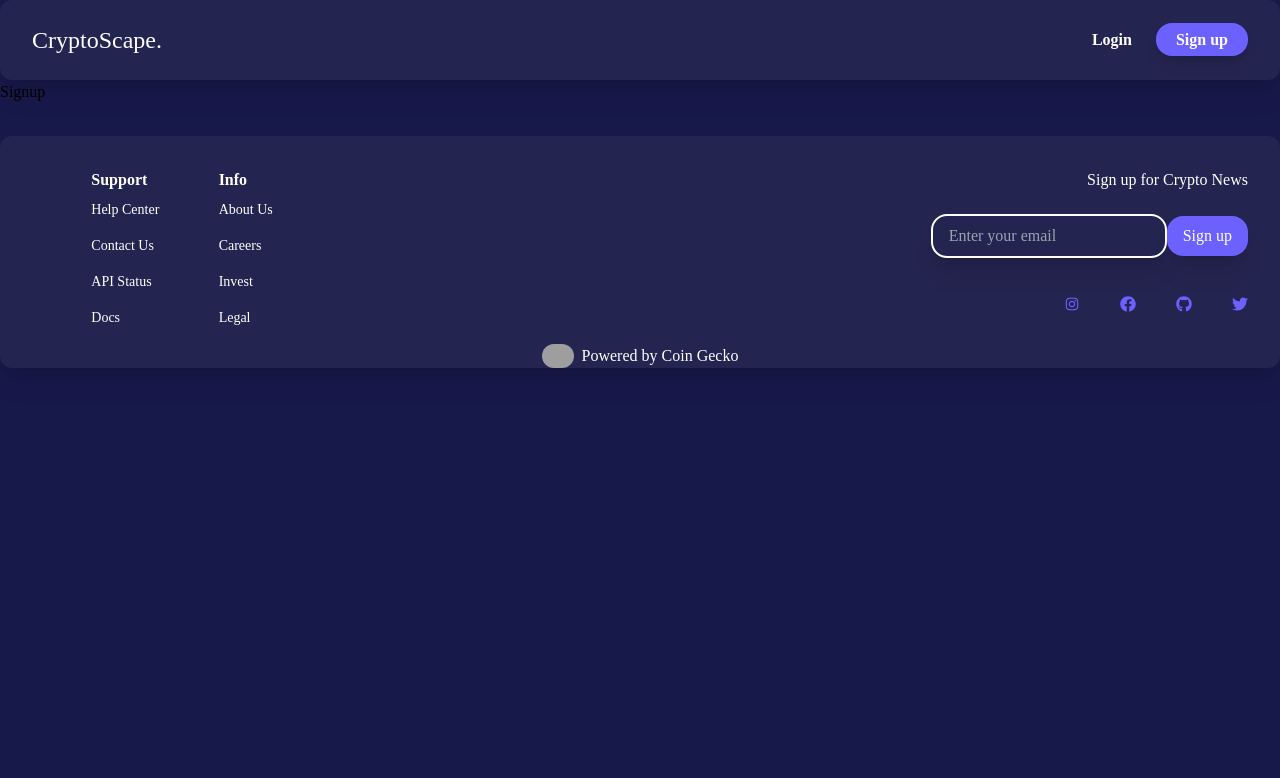
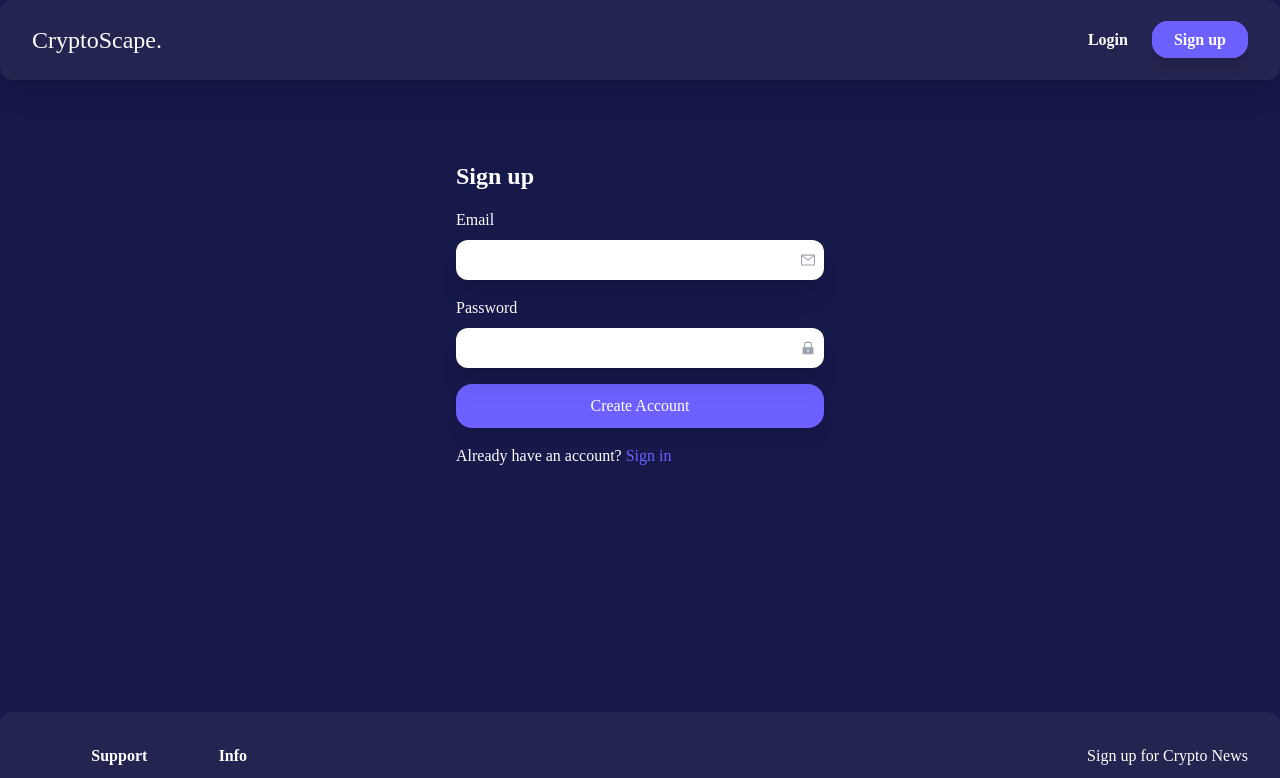
Before and after one commit to SneedUltima/Crypto-Database-Application, a React (Create React App) app: page /signup in a window 1280 px wide. Shown: the top 778 px of the page. Built offline with nearby package versions, Linux system fonts and the light colour scheme; no server answers; grey boxes are pictures that could not be loaded.

Commit message:
build: add and style signin and signup components

```diff
--- a/src/Components/Footer.jsx
+++ b/src/Components/Footer.jsx
@@ -4,7 +4,7 @@ import { FaTwitter, FaFacebook, FaGithub } from "react-icons/fa";
 
 const Footer = () => {
   return (
-    <div className="rounded-div bg-crypto-purple-light mt-8 pt-8 text-white">
+    <div className="rounded-div bg-crypto-purple-light mt-8 pt-8 pb-4 text-white">
       <div className="grid md:grid-cols-2">
         <div className="flex justify-evenly w-full md:max-w-[300px]">
           <div>
@@ -43,7 +43,7 @@ const Footer = () => {
                   />
                 </div>
                 <div>
-                  <button className="px-4 py-2 w-full rounded-2xl shadow-xl bg-crypto-purple-button md:w-auto my-2">
+                  <button className="px-4 py-2 w-full rounded-2xl shadow-xl bg-crypto-purple-button md:w-auto my-2 border-2 border-crypto-purple-button hover:bg-crypto-purple-light ease-in-out duration-300">
                     Sign up
                   </button>
                 </div>
--- a/src/Components/Navbar.jsx
+++ b/src/Components/Navbar.jsx
@@ -18,7 +18,8 @@ const Navbar = () => {
         </Link>
         <Link
           to="/signup"
-          className="px-5 py-2 bg-crypto-purple-button ml-2 rounded-2xl shadow-lg"
+          className="px-5 py-2 bg-crypto-purple-button ml-2 rounded-2xl shadow-lg hover:bg-crypto-purple-light
+          border-2 border-crypto-purple-button ease-in-out duration-300"
         >
           Sign up
         </Link>
@@ -35,7 +36,7 @@ const Navbar = () => {
       <div
         className={
           nav
-            ? "md:hidden fixed left-0 top-20 flex flex-col items-center justify-between w-full h-[90%] bg-crypto-purple-light ease-in duration-300"
+            ? "md:hidden fixed left-0 top-20 flex flex-col items-center justify-between w-full h-[90%] bg-crypto-purple-light ease-in duration-300 z-50"
             : "fixed left-[-100%] top-20 h-[90%] flex flex-col items-center justify-between ease-in duration-300"
         }
       >
@@ -54,7 +55,7 @@ const Navbar = () => {
             </button>
           </Link>
           <Link to="/signup">
-            <button className="w-full my-2 p-3 bg-crypto-purple-button rounded-2xl shadow-xl">
+            <button className="w-full my-2 p-3 bg-crypto-purple rounded-2xl shadow-xl hover:bg-crypto-purple-light">
               Sign Up
             </button>
           </Link>
--- a/src/Pages/SignIn.jsx
+++ b/src/Pages/SignIn.jsx
@@ -1,7 +1,49 @@
 import React from "react";
+import { AiFillLock, AiOutlineMail } from "react-icons/ai";
+import { Link } from "react-router-dom";
 
 const SignIn = () => {
-  return <div>SignIn</div>;
+  return (
+    <div>
+      <div className="max-w-[400px] mx-auto min-h-[600px] px-4 py-20 text-white">
+        <h1 className="text-2xl font-bold">Login</h1>
+        <form>
+          <div className="my-4">
+            <label>Email</label>
+            <div className="my-2 w-full relative rounded-2xl shadow-xl">
+              <input
+                className="w-full p-2 rounded-xl border-none z-0"
+                type="email"
+              />
+              <AiOutlineMail className="absolute right-2 top-3 text-gray-400" />
+            </div>
+          </div>
+          <div className="my-4">
+            <label>Password</label>
+            <div className="my-2 w-full relative rounded-2xl shadow-xl">
+              <input
+                className="w-full p-2 rounded-xl border-none z-0"
+                type="password"
+              />
+              <AiFillLock className="absolute right-2 top-3 text-gray-400" />
+            </div>
+          </div>
+          <button
+            className="px-5 py-2 bg-crypto-purple-button rounded-2xl shadow-lg hover:bg-crypto-purple-light
+          border-2 border-crypto-purple-button ease-in-out duration-300 w-full"
+          >
+            Sign in
+          </button>
+        </form>
+        <p className="my-4">
+          Don't have an account?{" "}
+          <Link className=" text-crypto-purple-button" to="/signup">
+            Sign up
+          </Link>
+        </p>
+      </div>
+    </div>
+  );
 };
 
 export default SignIn;
--- a/src/Pages/Signup.jsx
+++ b/src/Pages/Signup.jsx
@@ -1,7 +1,49 @@
 import React from "react";
+import { AiFillLock, AiOutlineMail } from "react-icons/ai";
+import { Link } from "react-router-dom";
 
 const Signup = () => {
-  return <div>Signup</div>;
+  return (
+    <div>
+      <div className="max-w-[400px] mx-auto min-h-[600px] px-4 py-20 text-white">
+        <h1 className="text-2xl font-bold">Sign up</h1>
+        <form>
+          <div className="my-4">
+            <label>Email</label>
+            <div className="my-2 w-full relative rounded-2xl shadow-xl">
+              <input
+                className="w-full p-2 rounded-xl border-none z-0"
+                type="email"
+              />
+              <AiOutlineMail className="absolute right-2 top-3 text-gray-400" />
+            </div>
+          </div>
+          <div className="my-4">
+            <label>Password</label>
+            <div className="my-2 w-full relative rounded-2xl shadow-xl">
+              <input
+                className="w-full p-2 rounded-xl border-none z-0"
+                type="password"
+              />
+              <AiFillLock className="absolute right-2 top-3 text-gray-400" />
+            </div>
+          </div>
+          <button
+            className="px-5 py-2 bg-crypto-purple-button rounded-2xl shadow-lg hover:bg-crypto-purple-light
+      border-2 border-crypto-purple-button ease-in-out duration-300 w-full"
+          >
+            Create Account
+          </button>
+        </form>
+        <p className="my-4">
+          Already have an account?{" "}
+          <Link className=" text-crypto-purple-button" to="/signin">
+            Sign in
+          </Link>
+        </p>
+      </div>
+    </div>
+  );
 };
 
 export default Signup;
```
